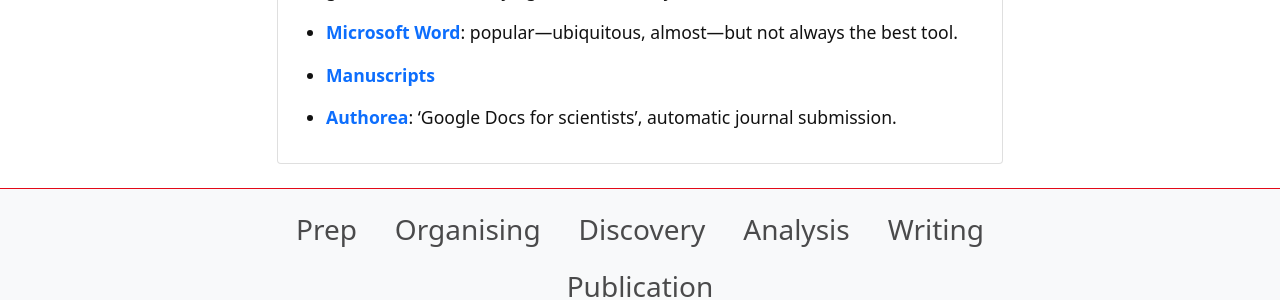
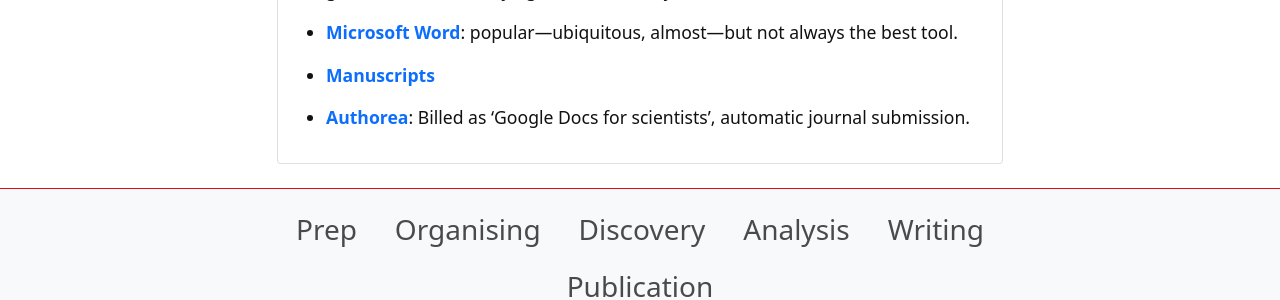
Before and after one commit to GriffithUniLibrary/digital-tools, a Jekyll site: the page built from content/5-writing-composition.md, in a window 1280 px wide. Shown: the part 1022-1322 px from the top of the page. Built offline with Jekyll 4.4.1, drawn with Linux system fonts in a browser that asks for light colours; our own code applies the rules of GitHub Pages for plain Markdown files.

Commit message:
Docs ofr scientists

```diff
--- a/content/5-writing-composition.md
+++ b/content/5-writing-composition.md
@@ -29,7 +29,7 @@ All of the programming text editors above support Markdown. Below are some dedic
 
 - **[Manuscripts](https://www.manuscriptsapp.com)**
 
-- **[Authorea](https://www.authorea.com)**: 'Google Docs for scientists', automatic journal submission.
+- **[Authorea](https://www.authorea.com)**: Billed as 'Google Docs for scientists', automatic journal submission.
 
 {% endcapture %}
 {% include card.html header="<i class='fas fa-pencil-alt'></i> Composition tools" text=compostition %}
```
